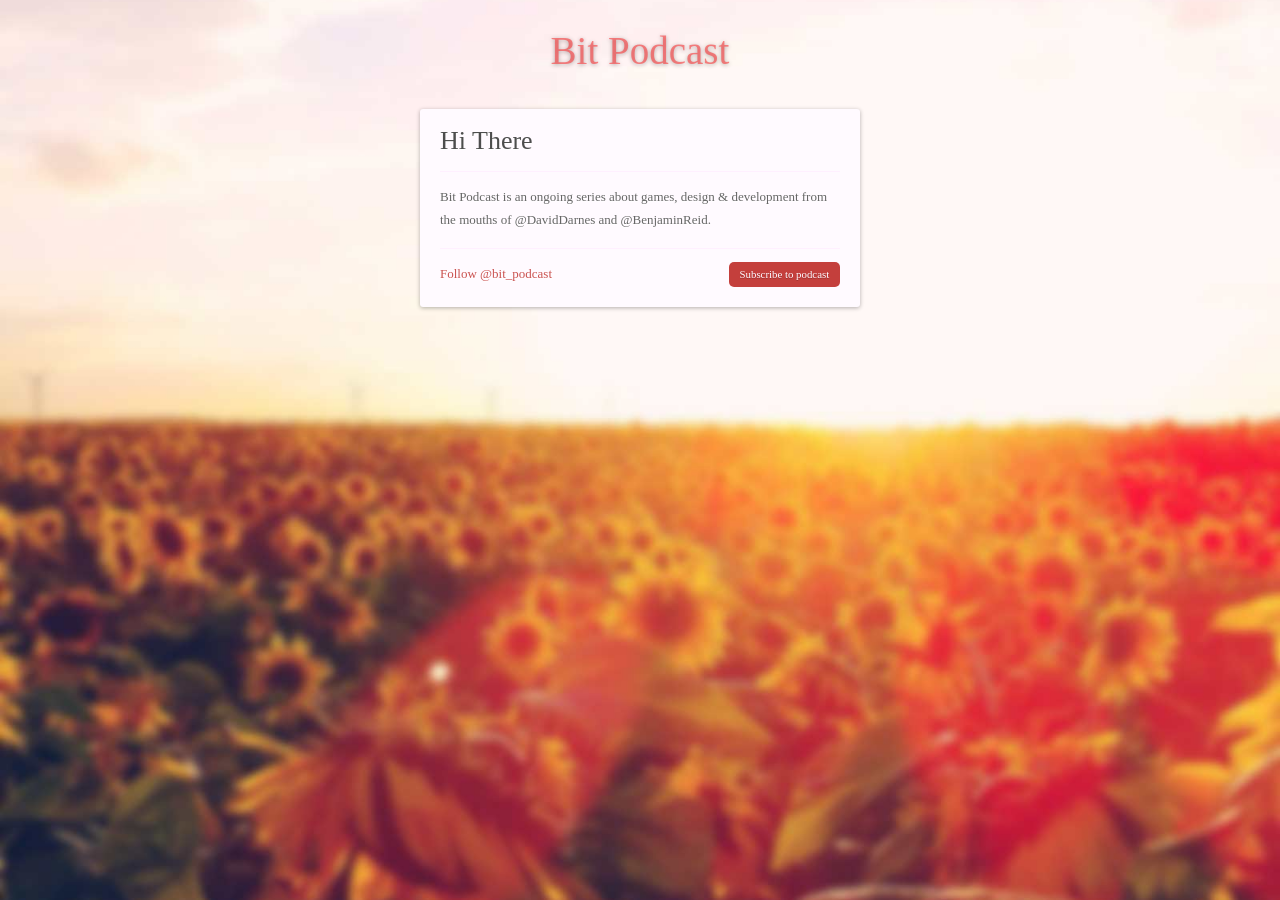
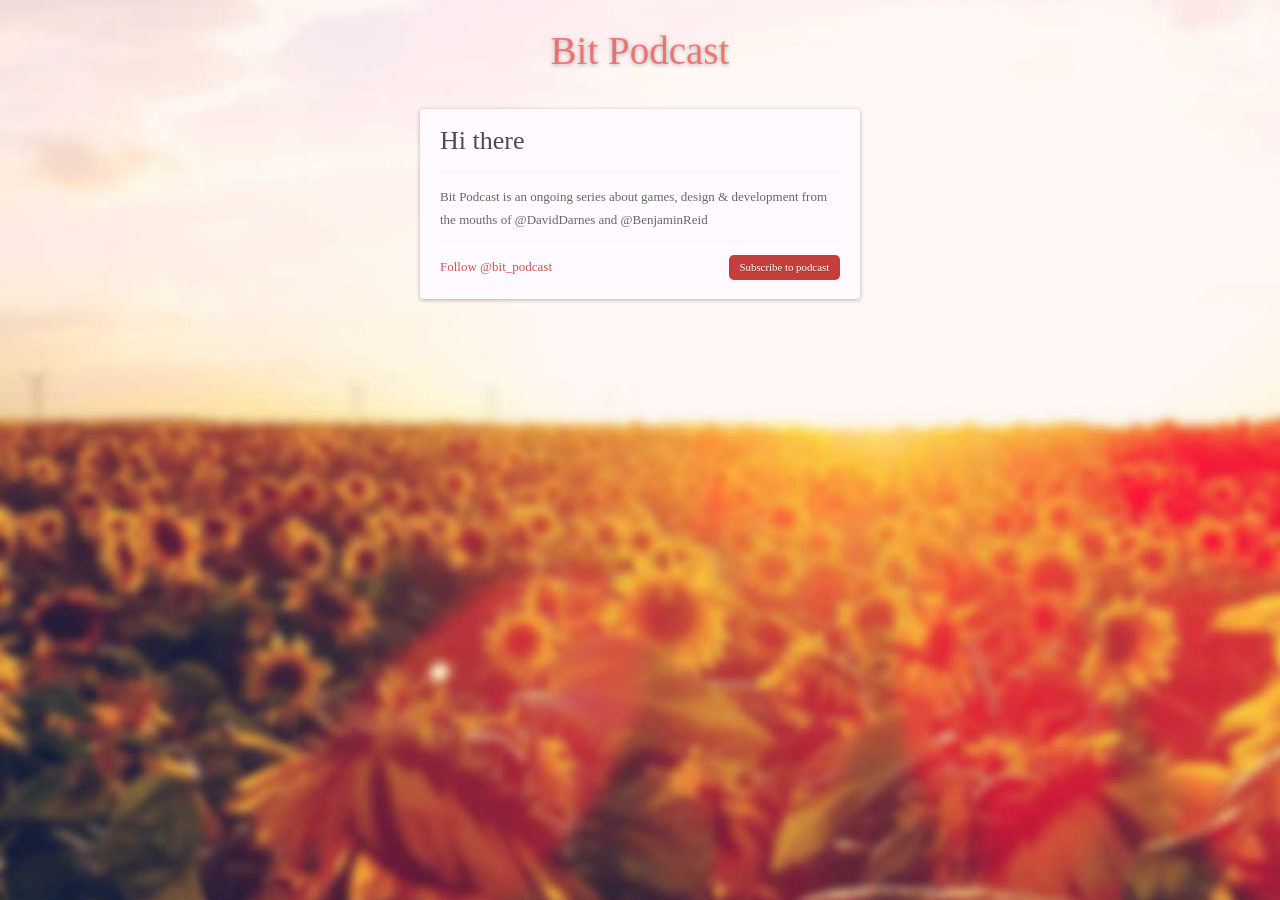
Before and after one commit to benjaminreid/bitpodcast.com, a Jekyll site: the page built from index.md, in a window 1280 px wide. Built offline with Jekyll 4.4.1, drawn with Linux system fonts in a browser that asks for light colours; some web fonts are replaced; comment, search, counter and statistics services are not loaded.

Commit message:
Corrects homepage, sorry @nouveller

```diff
--- a/index.md
+++ b/index.md
@@ -1,6 +1,47 @@
 ---
-layout: front
-title: Hi There
+layout: default
+title: Hi there
 ---
 
-Bit Podcast is an ongoing series about games, design &amp; development from the mouths of @DavidDarnes and @BenjaminReid.
+<header>
+  <h1>{{ page.title }}</h1>
+</header>
+
+<article>
+  {{ site.description }}
+</article>
+
+{% for post in paginator.posts %}
+<article>
+  <h2>
+    <a href="{{ post.url | prepend: site.baseurl }}" title="{{ post.title }}">
+      {{ post.title }}
+    </a>
+  </h2>
+  <p>{{ post.excerpt }}</p>
+  {% if post.file %}
+  <audio src="{{ post.file }}" preload="auto" controls="controls" type="audio/mp3">
+    Your browser doesn't support the <code>audio</code> element.
+  </audio>
+
+  <a href="{{ post.file }}" class="button">Download</a>
+  {% endif %}
+
+  {% if post.soundcloud %}
+  {{ post.soundcloud }}
+  {% endif %}
+</article>
+{% endfor %}
+
+<nav class="pagination">
+  {% if paginator.previous_page %}
+    {% if paginator.previous_page == 1 %}
+    <a href="/" class="previous">← Newer</a>
+    {% else %}
+    <a href="/posts/{{ paginator.previous_page }}" class="previous">← Newer</a>
+    {% endif %}
+  {% endif %}
+  {% if paginator.next_page %}
+    <a href="/posts/{{ paginator.next_page }}" class="next">Older →</a>
+  {% endif %}
+</nav>
```
